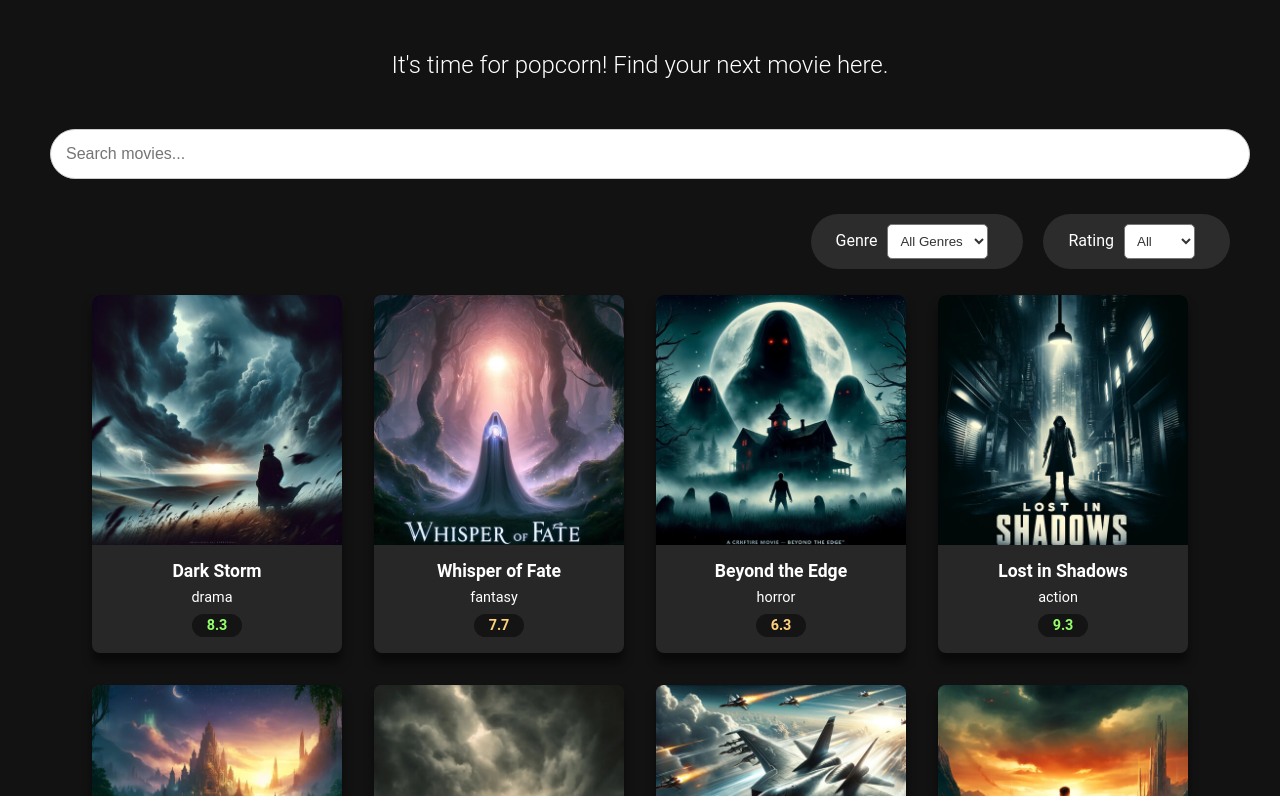
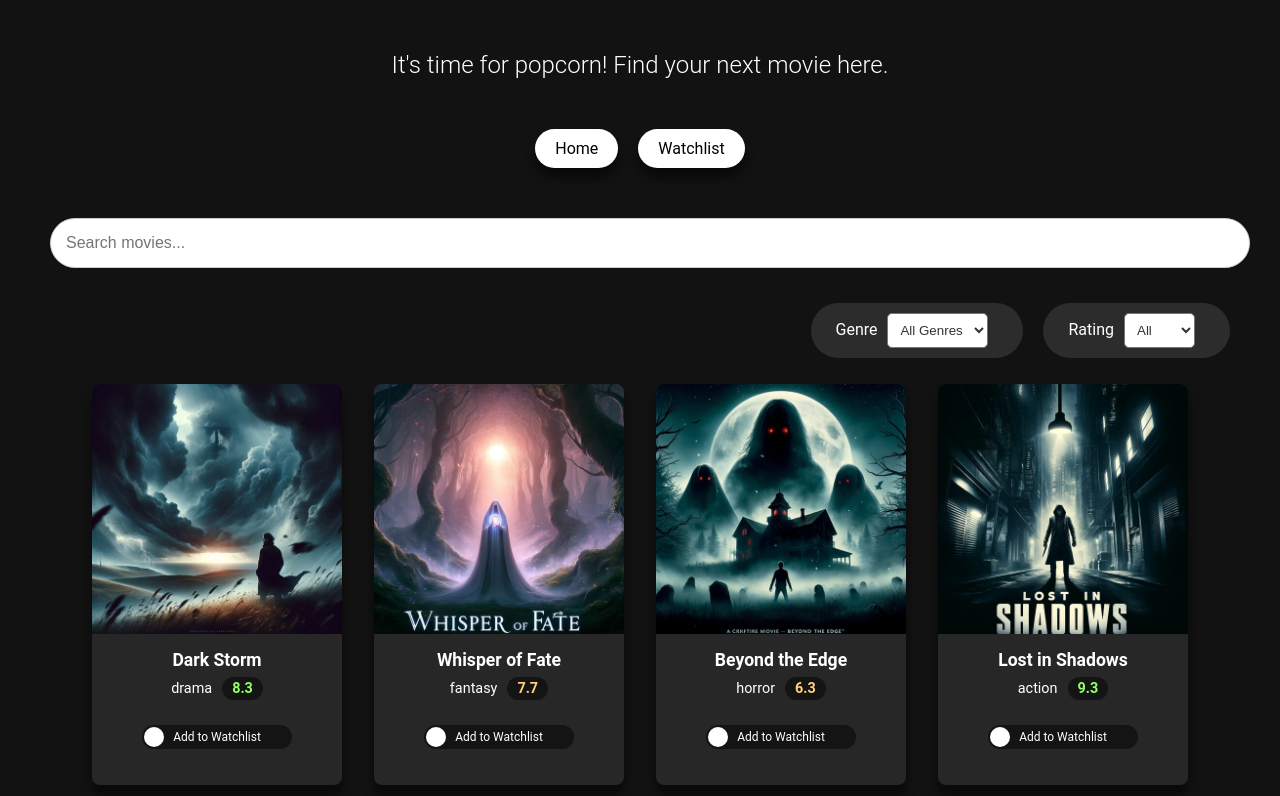
Before and after one commit to songocu/ReactMoviedux, a React (Create React App) app: page / in a window 1280 px wide. Shown: the part 324-1120 px from the top of the page. Built offline with nearby package versions, Linux system fonts and the light colour scheme.

Commit message:
Secton 6 - React Router, Whatchlisting, Lifting state and Props

```diff
--- a/package.json
+++ b/package.json
@@ -9,6 +9,7 @@
     "@testing-library/user-event": "^13.5.0",
     "react": "^18.2.0",
     "react-dom": "^18.2.0",
+    "react-router-dom": "^6.22.3",
     "react-scripts": "5.0.1",
     "web-vitals": "^2.1.4"
   },
--- a/src/App.js
+++ b/src/App.js
@@ -4,13 +4,49 @@
 import Header from './components/Header';
 import Footer from './components/Footer';
 import MoviesGrid from './components/MoviesGrid';
+import Watchlist from './components/Watchlist';
+import { BrowserRouter as Router, Routes, Route, Link  } from 'react-router-dom';
+import { useState, useEffect } from 'react';
 
 function App() {
+
+  const [movies, setMouvies] = useState([]);
+  const [watchlist, setWatchlist] = useState([]);
+
+  useEffect ( () => {
+      fetch("movies.json")
+      .then(response => response.json())
+      .then(data => setMouvies(data));
+  }, []);
+
+  const toogleWatchlist = (movieId) => {
+    setWatchlist( prev =>
+      prev.includes(movieId) ? prev.filter(id => id !== movieId) : [...prev, movieId]
+    )
+  }
+
   return (
     <div className="App">
       <div className="container">
         <Header>  </Header>
-        <MoviesGrid></MoviesGrid>
+        <Router>
+          <nav>
+            <ul>
+              <li>
+                <Link to="/">Home</Link>
+              </li>
+              <li>
+                <Link to="/watchlist">Watchlist</Link>
+              </li>
+            </ul>
+          </nav>
+
+          <Routes>
+            <Route path='/' element={<MoviesGrid movies={movies} watchlist={watchlist} toogleWatchlist={toogleWatchlist}/>}></Route>
+            <Route path='/watchlist' element={<Watchlist movies={movies} watchlist={watchlist} toogleWatchlist={toogleWatchlist}/>}></Route>
+          </Routes>
+
+        </Router>
       </div>
 
       <header className="header">
--- a/src/components/MovieCard.js
+++ b/src/components/MovieCard.js
@@ -1,7 +1,7 @@
 import React from "react";
 import '../styles.css';
 
-export default function MovieCard({movie}) {
+export default function MovieCard({movie, isWatchlisted , toogleWatchlist}) {
     const handleError = (e) => {
         e.target.src = "images/default.jpg";
     };
@@ -20,8 +20,19 @@
             <img src={`images/${movie.image}`} alt={movie.title} onError={handleError}/>
             <div className="movie-card-info">
                 <h3 className='movie-card-title'>{movie.title}</h3>
-                <p className='movie-card-genre'>{movie.genre}</p>
-                <p className={`movie-card-rating ${getRatingClass(movie.rating)}`}>{movie.rating}</p>
+                <div>
+                    <span className='movie-card-genre'>{movie.genre}</span>
+                    <span className={`movie-card-rating ${getRatingClass(movie.rating)}`}>{movie.rating}</span>
+                </div>
+                <label className="switch">
+                    <input type="checkbox" checked={isWatchlisted} onChange={() => toogleWatchlist(movie.id)}>
+                    </input>
+                    <span className="slider">
+                        <span className="slider-label">
+                            {isWatchlisted ? "In Watchlist" : "Add to Watchlist"}
+                        </span>
+                    </span>
+                </label>
             </div>
         </div>
     )
--- a/src/components/MoviesGrid.js
+++ b/src/components/MoviesGrid.js
@@ -1,19 +1,12 @@
-import React, {useState, useEffect} from "react";
+import React, {useState} from "react";
 import '../styles.css';
 import MovieCard from "./MovieCard";
 
-export default function MoviesGrid() {
-    const [movies, setMouvies] = useState([]);
+export default function MoviesGrid({movies, watchlist, toogleWatchlist}) {
     const [searchTerm, setSearchTerm] = useState("");
 
     const [genre, setGenre] = useState("All Genres");
     const [rating, setRating] = useState("All");
-
-    useEffect ( () => {
-        fetch("movies.json")
-        .then(response => response.json())
-        .then(data => setMouvies(data));
-    }, []);
 
     const hadleSearchChange = (e) => {
         setSearchTerm(e.target.value);
@@ -88,7 +81,8 @@
             </div>
             <div className="movies-grid">
                 {filteredMovies.map(movie => (
-                    <MovieCard movie={movie} key={movie.id}></MovieCard>
+                    <MovieCard movie={movie} key={movie.id} toogleWatchlist={toogleWatchlist}
+                    isWatchlisted={watchlist.includes(movie.id)}></MovieCard>
                 ))}
             </div>
         </div>
--- /dev/null
+++ b/src/components/Watchlist.js
@@ -0,0 +1,20 @@
+import React from "react";
+import "../styles.css";
+import MovieCard from "./MovieCard";
+
+export default function Watchlist ({movies, watchlist, toogleWatchlist}) {
+    return (
+        <div>
+            <h1 className="title">Your Watchlist</h1>
+            <div className="watchlist">
+                {
+                    watchlist.map(id => {
+                        const movie = movies.find(movie => movie.id === id);
+                        return <MovieCard key={id} movie={movie} toogleWatchlist={toogleWatchlist}
+                        isWatchlisted={true}></MovieCard>
+                    })
+                }
+            </div>
+        </div>
+    )
+}
```
Also changed, not shown: 1 other file (tests, documents, lock files or other folders).
